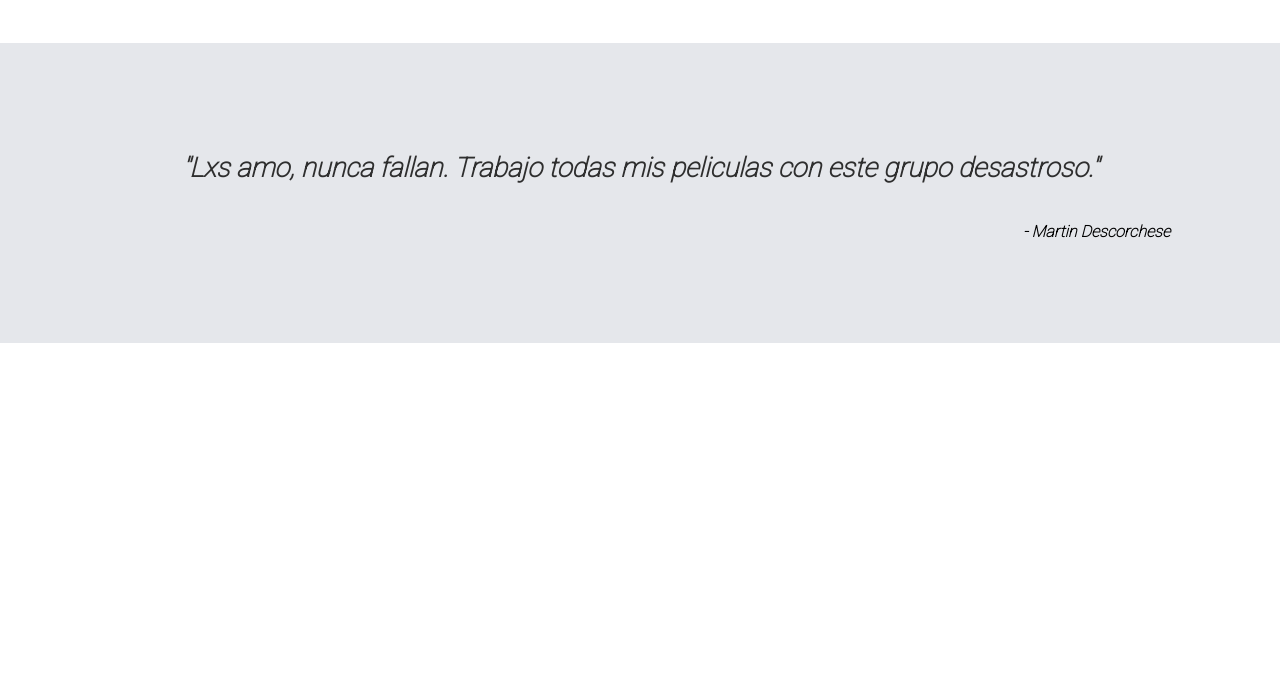
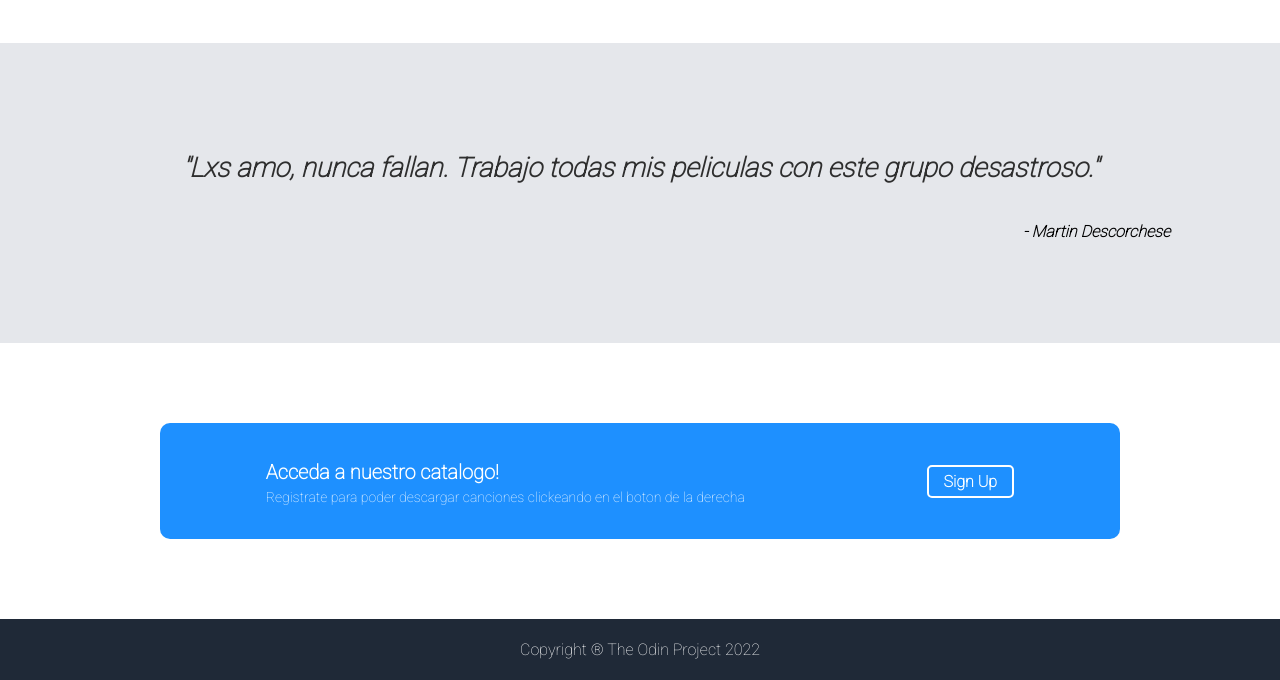
Before and after one commit to LUIZAPROGRAMA/LIBRERIA-BRUTOS, a plain HTML site: page index.html in a window 1280 px wide. Shown: the part 798-1478 px from the top of the page. Before the commit the page ends 1141 px from the top, so only its background shows below. Drawn offline with Linux system fonts and the light colour scheme.

Commit message:
finish project

```diff
--- a/index.html
+++ b/index.html
@@ -40,5 +40,15 @@
         <h2>"Lxs amo, nunca fallan. Trabajo todas mis peliculas con este grupo desastroso."</h2>
         <p>- Martin Descorchese</p>
     </div>
+    <div class="signup">
+        <div>
+            <h2>Acceda a nuestro catalogo!</h2>
+            <p>Registrate para poder descargar canciones clickeando en el boton de la derecha</p>
+        </div>
+        <a href="">Sign Up</a>
+    </div>
+    <div class="footer">
+        <p>Copyright ® The Odin Project 2022</p>
+    </div>
 </body>
 </html>
--- a/style.css
+++ b/style.css
@@ -139,3 +139,50 @@ a{
     text-align: end;
     margin-right: 60px;
 }
+
+.signup{
+    background-color: dodgerblue;
+    color: white;
+    margin: 80px;
+    margin-right: 160px;
+    margin-left: 160px;
+    padding: 20px;
+    display: flex;
+    align-items: center;
+    justify-content: space-around;
+    border-radius: 10px;
+    gap:10px;
+}
+
+.signup div h2{
+    font-size: 20px;
+    font-weight: bold;
+   padding: 0;
+   margin-bottom: 5px;
+}
+
+.signup div p{
+    font-size: 14px;
+    margin-top: 0;
+    padding: 0;
+ }
+
+.signup a{
+    text-align: center;
+    font-weight: bold;
+    padding: 5px;
+    padding-left: 15px;
+    padding-right: 15px;
+    border-style: solid;
+    border-color: white;
+    border-width: 2px;
+    border-radius: 5px;
+}
+
+.footer{
+    background-color: #1F2937;
+    color: white;
+    text-align: center;
+    margin: 0;
+    padding: 5px;
+}
```
